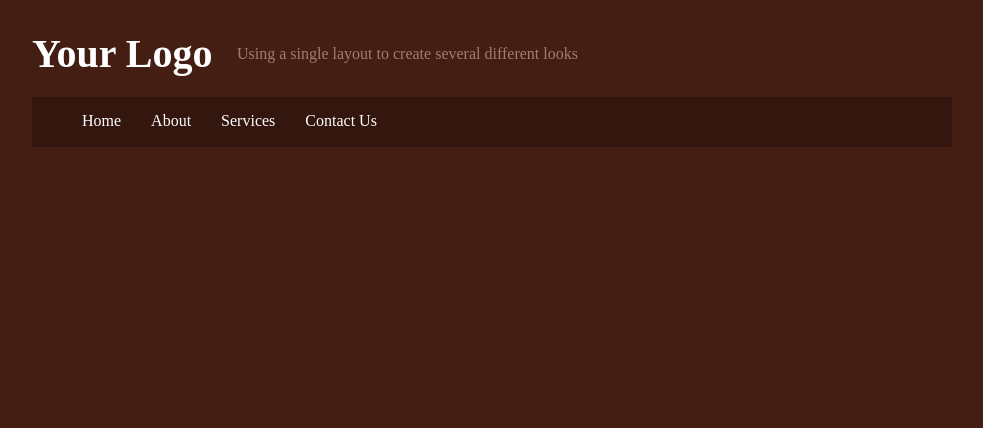
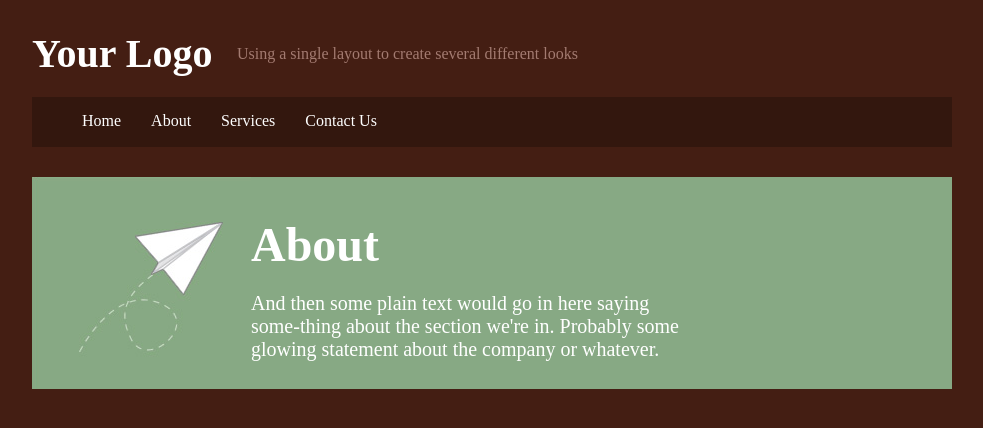
Before and after one commit to Zuleikabostel/box_model, a plain HTML site: page Index.html in a window 1280 px wide. Shown: the whole page, without its empty margins (148-1131 px from the left). Drawn offline with Linux system fonts and the light colour scheme.

Commit message:
Added the about box

```diff
--- a/Index.html
+++ b/Index.html
@@ -26,5 +26,21 @@
       </ol>
     </div>
 
+    <div class="AboutContainer">
+      <div class="Aboutimg">
+        <img src="paperplane.png">
+        </div>
+          <div class="AboutInfo">
+             About
+             <div class="AboutText">
+             <p> And then some plain text would go in
+               here saying some-thing about the section
+                 we're in. Probably some glowing statement
+                 about the company or whatever.
+              </p>
+           </div>
+        </div>
+    </div>
+
   </body>
 </html>
--- a/styles.css
+++ b/styles.css
@@ -49,3 +49,35 @@ div {
   color: white;
   padding: 0 15px;
 }
+
+.AboutContainer {
+  max-width: 920px;
+  max-height: 212px;
+  margin-left: auto;
+  margin-right: auto;
+  margin-top: 30px;
+  background-color: #87a984;
+  overflow: hidden;
+}
+
+
+.Aboutimg {
+  float: left;
+}
+
+.AboutInfo {
+  width: 205px;
+  font-size: 3rem;
+  font-weight: bold;
+  color: white;
+  float: left;
+  margin-top: 40px;
+}
+
+.AboutText {
+  width: 443px;
+  color: white;
+  float: left;
+  font-weight: normal;
+  font-size: 20px;
+}
```
Also changed, not shown: paperplane.png (added).
